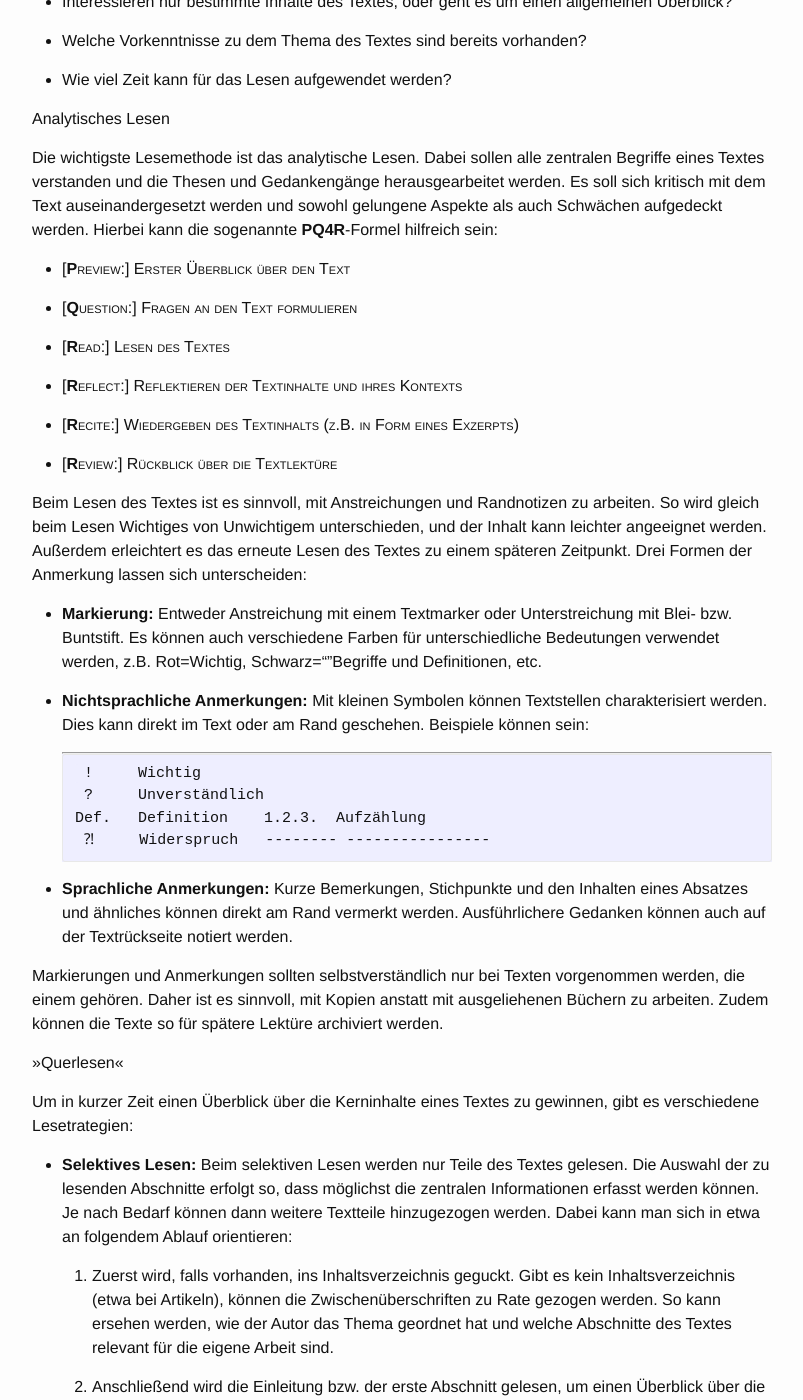
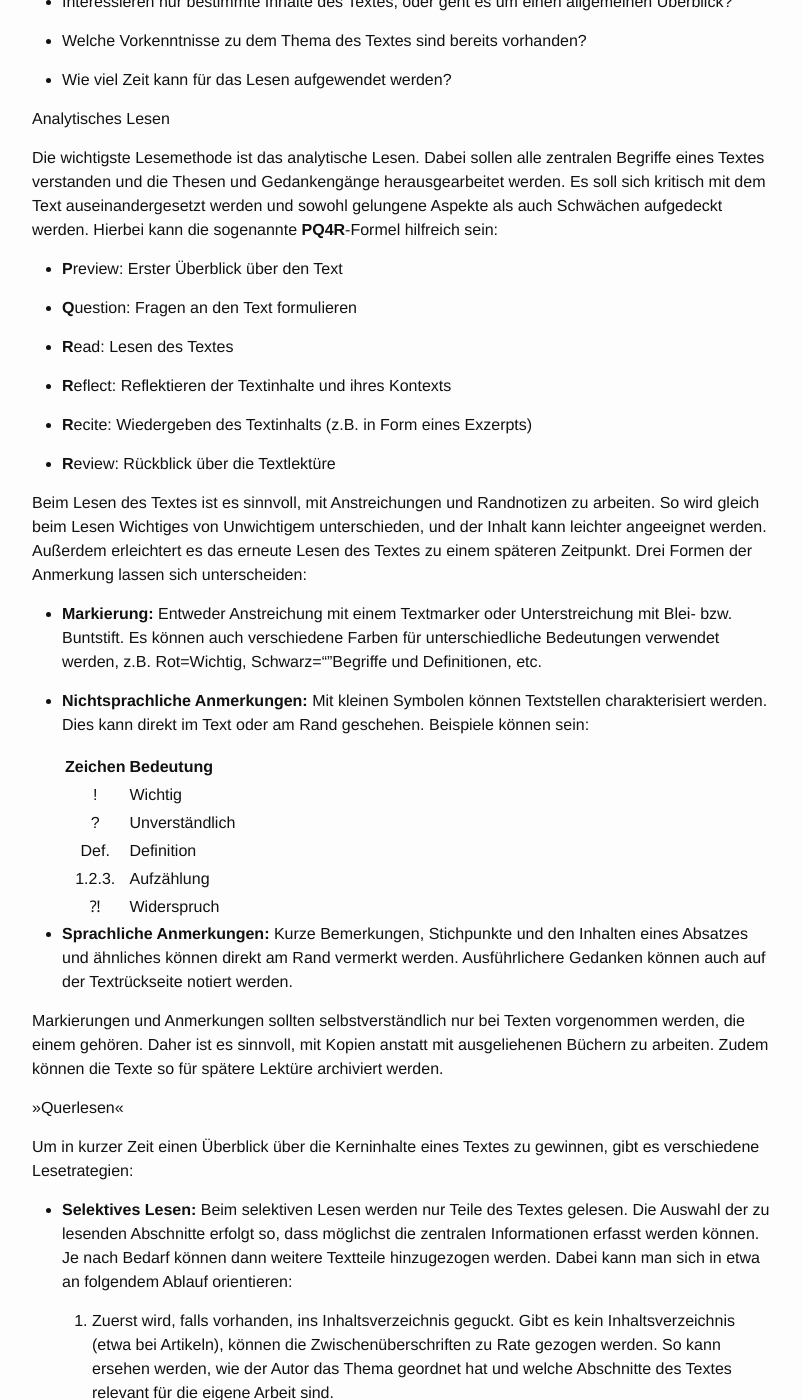
Before and after one commit to CERES-RUB/wissenschaftliches-arbeiten, a Jekyll site: the page built from 04_Literatur.md, in a window 1280 px wide and 1400 px high, scrolled down 4672 px. Shown: the whole window, without its empty margins (238-1041 px from the left). Built offline with Jekyll 4.4.1, drawn with Linux system fonts in a browser that asks for light colours.

Commit message:
Fix small formatting issues.

```diff
--- a/04_Literatur.md
+++ b/04_Literatur.md
@@ -129,17 +129,17 @@ Nicht nur das Schreiben, auch das Lesen wissenschaftlicher Texte muss geübt wer
 
 Die wichtigste Lesemethode ist das analytische Lesen. Dabei sollen alle zentralen Begriffe eines Textes verstanden und die Thesen und Gedankengänge herausgearbeitet werden. Es soll sich kritisch mit dem Text auseinandergesetzt werden und sowohl gelungene Aspekte als auch Schwächen aufgedeckt werden. Hierbei kann die sogenannte **PQ4R**-Formel hilfreich sein:
 
--   \[<span style="font-variant:small-caps;">**P**review:\] Erster Überblick über den Text</span>
+-   **P**review: Erster Überblick über den Text
 
--   \[<span style="font-variant:small-caps;">**Q**uestion:\] Fragen an den Text formulieren</span>
+-   **Q**uestion: Fragen an den Text formulieren
 
--   \[<span style="font-variant:small-caps;">**R**ead:\] Lesen des Textes</span>
+-   **R**ead: Lesen des Textes
 
--   \[<span style="font-variant:small-caps;">**R**eflect:\] Reflektieren der Textinhalte und ihres Kontexts</span>
+-   **R**eflect: Reflektieren der Textinhalte und ihres Kontexts
 
--   \[<span style="font-variant:small-caps;">**R**ecite:\] Wiedergeben des Textinhalts (z.B. in Form eines Exzerpts)</span>
+-   **R**ecite: Wiedergeben des Textinhalts (z.B. in Form eines Exzerpts)
 
--   \[<span style="font-variant:small-caps;">**R**eview:\] Rückblick über die Textlektüre</span>
+-   **R**eview: Rückblick über die Textlektüre
 
 Beim Lesen des Textes ist es sinnvoll, mit Anstreichungen und Randnotizen zu arbeiten. So wird gleich beim Lesen Wichtiges von Unwichtigem unterschieden, und der Inhalt kann leichter angeeignet werden. Außerdem erleichtert es das erneute Lesen des Textes zu einem späteren Zeitpunkt. Drei Formen der Anmerkung lassen sich unterscheiden:
 
@@ -147,13 +147,13 @@ Beim Lesen des Textes ist es sinnvoll, mit Anstreichungen und Randnotizen zu arb
 
 -   **Nichtsprachliche Anmerkungen:** Mit kleinen Symbolen können Textstellen charakterisiert werden. Dies kann direkt im Text oder am Rand geschehen. Beispiele können sein:
 
-      -------- ----------------
-         !     Wichtig
-         ?     Unverständlich
-        Def.   Definition
-       1.2.3.  Aufzählung
-         ⁈     Widerspruch
-      -------- ----------------
+    | Zeichen | Bedeutung      |
+    |:-------:|:---------------|
+    |   !     | Wichtig        |
+    |   ?     | Unverständlich |
+    |  Def.   | Definition     |
+    | 1.2.3.  | Aufzählung     |
+    |   ⁈     | Widerspruch    |
 
 -   **Sprachliche Anmerkungen:** Kurze Bemerkungen, Stichpunkte und den Inhalten eines Absatzes und ähnliches können direkt am Rand vermerkt werden. Ausführlichere Gedanken können auch auf der Textrückseite notiert werden.
 
```
Also changed, not shown: 03_Referate.md (+4 -2 lines), 1 other file.
